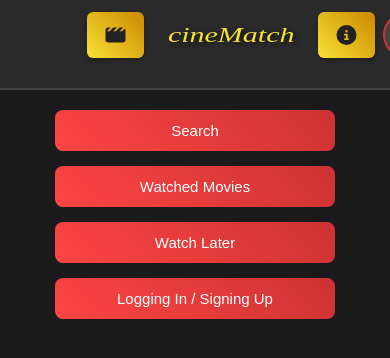
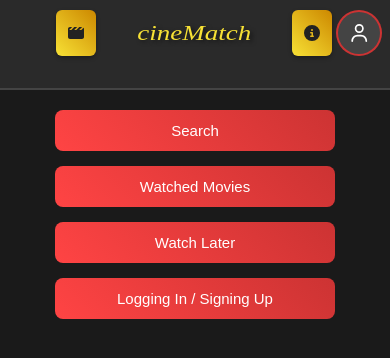
Before and after one commit to COSC481W-2025Fall/CineMatch, a React (Vite) app in the folder mern/client/: page /help in a window 390 px wide. Shown: the top 358 px of the page. Built offline with nearby package versions, Linux system fonts and the light colour scheme; no server answers; a web font is replaced by a local one.

Commit message:
hopefully should fix the mobile navbar

```diff
--- a/mern/client/src/App.css
+++ b/mern/client/src/App.css
@@ -738,25 +738,45 @@ body {
         display: inline-flex !important;
     }
 
+
     .navigation-top {
-        padding: 12px 20px;
+        display: grid;
+        grid-template-columns: auto 1fr auto;
+        align-items: center;
+        padding: 8px 10px;
+        column-gap: 8px;
     }
 
     .nav-left,
     .nav-right {
-        gap: 10px;
+        display: flex;
+        align-items: center;
+        gap: 6px;
+        flex: 0 0 auto;
     }
 
-    /* logo centered */
     .logo {
         font-size: 24px;
+        padding: 0;
+        margin: 0;
+        justify-self: center;
+        transform: scaleX(1.35);
     }
 
     .nav-icon-btn {
         display: inline-flex;
         align-items: center;
-        vertical-align: middle;
-        height: 46px;
+        justify-content: center;
+        padding: 6px 10px;
+        min-width: 34px;
+        height: 40px;
+        font-size: 16px;
+    }
+
+    .nav-avatar-circle {
+        width: 36px;
+        height: 36px;
+        font-size: 16px;
     }
 
     /* Dropdown menus */
@@ -803,14 +823,11 @@ body {
         pointer-events: auto;
     }
 
-
-
     /* When collapsed on mobile, sidebar stays off-screen and no overlay */
     .main-container.sidebar-collapsed .sidebar {
         transform: translateX(-100%);
         pointer-events: none;
     }
-
 
     /* no horizontal scrolling */
     body,
@@ -819,8 +836,6 @@ body {
     .content-area {
         overflow-x: hidden !important;
     }
-    /***
-        /* show two movie cards side by side*/
     .content-area {
         display: flex;
         flex-direction: column;
@@ -881,6 +896,7 @@ body {
         min-height: 44px;
     }
 }
+
 
 /* Extra small devices */
 @media (max-width: 480px) {
```
